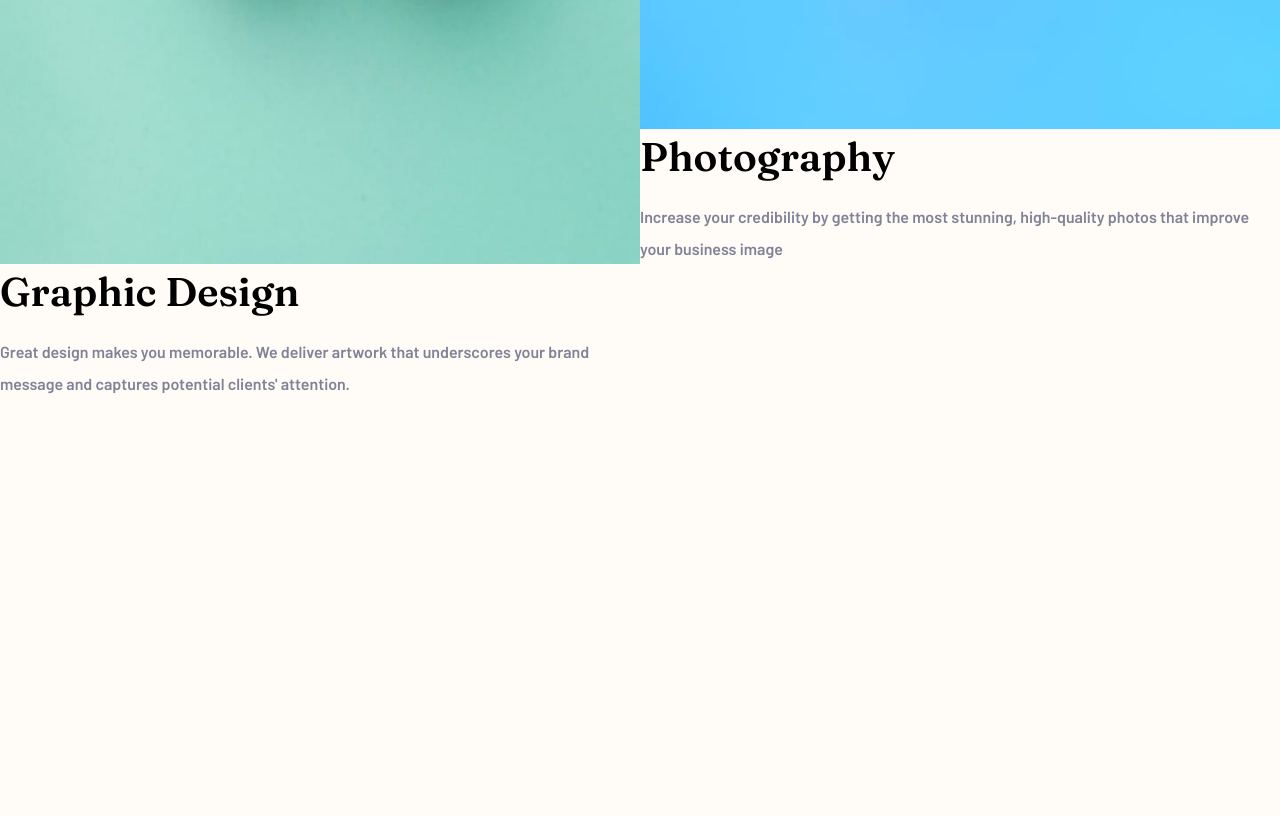
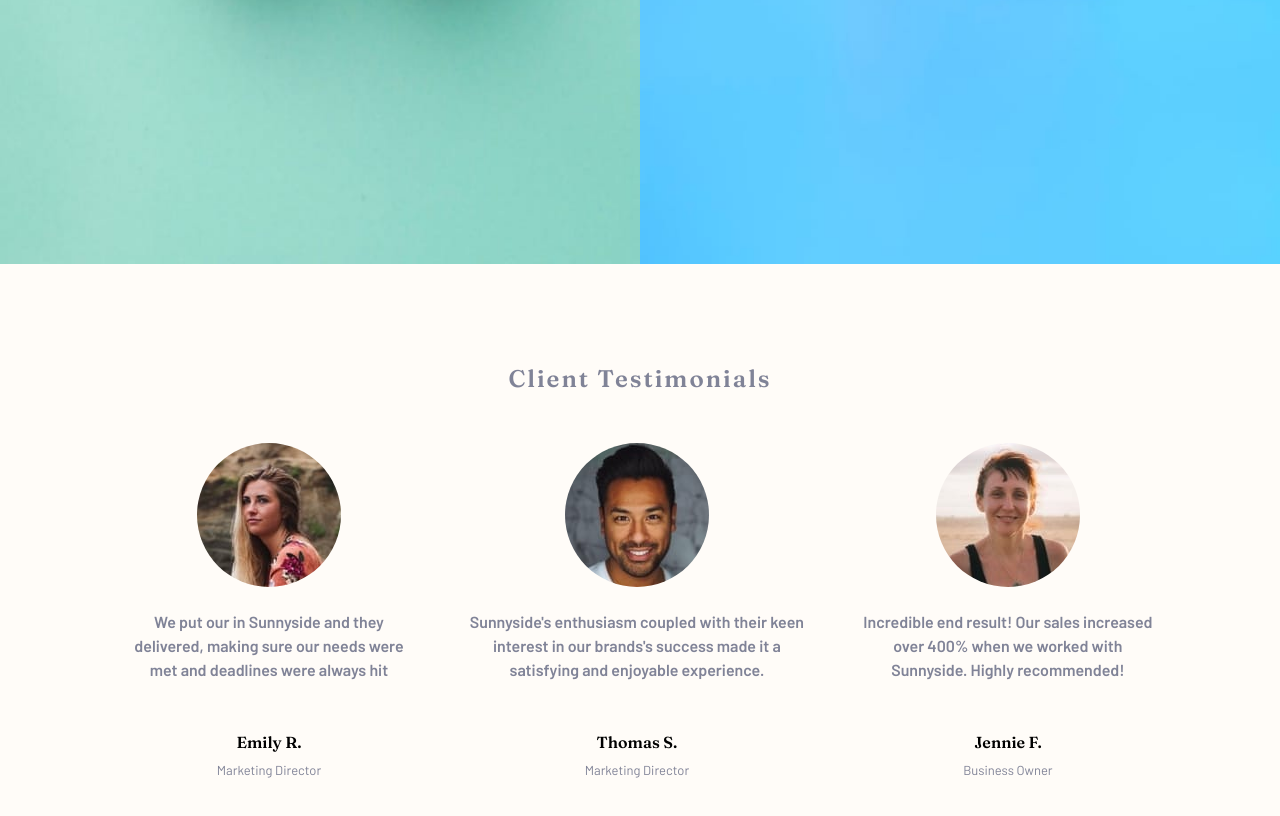
Before and after one commit to JustinJasa/Sunny-Side-Agency, a React (Create React App) app: page / in a window 1280 px wide. Shown: the part 2540-3356 px from the top of the page. Before the commit the page ends 2940 px from the top, so only its background shows below. Built offline with nearby package versions, Linux system fonts and the light colour scheme.

Commit message:
testimonials for desktop

```diff
--- a/src/App.js
+++ b/src/App.js
@@ -1,6 +1,7 @@
 import React from 'react';
 import Hero from './components/hero/Hero';
 import ServicesGrid from './components/servicesgrid/ServicesGrid';
+import Testimonial from './components/testimonials/Testimonial';
 
 import './index.css';
 
@@ -9,6 +10,7 @@ function App() {
 		<div className="App">
 			<Hero />
 			<ServicesGrid />
+			<Testimonial />
 		</div>
 	);
 }
--- a/src/Components/servicesgrid/ServicesGrid.css
+++ b/src/Components/servicesgrid/ServicesGrid.css
@@ -41,12 +41,4 @@
 	width: 100%;
 	height: 100%;
 	object-fit: fill;
-	position: relative;
 }
-
-.service-description {
-	width: 48%;
-	justify-self: center;
-	align-self: center;
-	position: absolute;
-}
--- a/src/Components/servicesgrid/ServicesGrid.js
+++ b/src/Components/servicesgrid/ServicesGrid.js
@@ -41,26 +41,19 @@ function ServicesGrid() {
 			</div>
 			<div className="img-container-words">
 				<img src={GraphicDesign} alt="graphic-design" />
-				<div className="service-description">
-					<h3 className="headings brand">Graphic Design</h3>
-					<p className="description">
-						Great design makes you memorable. We deliver artwork that
-						underscores your brand message and captures potential clients'
-						attention.
-					</p>
-				</div>
+				{/* 				<h3 className="headings brand">Graphic Design</h3>
+				<p className="description">
+					Great design makes you memorable. We deliver artwork that underscores
+					your brand message and captures potential clients' attention.
+				</p> */}
 			</div>
 			<div className="img-container-words">
-				<div>
-					<img src={Photography} alt="photography" />
-					<div className="service-description">
-						<h3 className="headings brand">Photography</h3>
-						<p className="description">
-							Increase your credibility by getting the most stunning,
-							high-quality photos that improve your business image
-						</p>
-					</div>
-				</div>
+				<img src={Photography} alt="photography" />
+				{/* 				<h3 className="headings brand">Photography</h3>
+				<p className="description">
+					Increase your credibility by getting the most stunning, high-quality
+					photos that improve your business image
+				</p> */}
 			</div>
 		</div>
 	);
--- /dev/null
+++ b/src/Components/testimonials/Testimonial.css
@@ -0,0 +1,48 @@
+.testimonial-container {
+	display: flex;
+}
+
+.testimonial {
+	display: flex;
+	flex-direction: column;
+	text-align: center;
+}
+
+.client-title {
+	display: flex;
+	justify-content: center;
+	color: #808397;
+	letter-spacing: 2px;
+	margin-bottom: 50px;
+}
+
+.testimonial-section {
+	margin: 50px;
+	padding: 50px;
+}
+
+.img-text {
+	margin-bottom: 30px;
+}
+
+.test-desc {
+	padding: 20px;
+	line-height: 1.5;
+	font-weight: 600;
+	color: #808397;
+}
+
+.name {
+	font-weight: 800;
+	margin-bottom: 10px;
+}
+
+.position {
+	color: #808397;
+	font-weight: 400;
+	font-size: small;
+}
+
+.profile-img {
+	border-radius: 70%;
+}
--- /dev/null
+++ b/src/Components/testimonials/Testimonial.js
@@ -0,0 +1,58 @@
+import React from 'react';
+import Emily from '../../images/image-emily.jpg';
+import Thomas from '../../images/image-thomas.jpg';
+import Jennie from '../../images/image-jennie.jpg';
+import './Testimonial.css';
+
+function Testimonial() {
+	return (
+		<section className="testimonial-section">
+			<div>
+				<h1 className="headings client-title">Client Testimonials</h1>
+			</div>
+			<div className="testimonial-container">
+				<div className="testimonial">
+					<div className="img-text">
+						<img className="profile-img" src={Emily} alt="Emily" />
+						<p className="test-desc">
+							We put our in Sunnyside and they delivered, making sure our needs
+							were met and deadlines were always hit
+						</p>
+					</div>
+					<div>
+						<h4 className="headings name">Emily R.</h4>
+						<p className="position">Marketing Director</p>
+					</div>
+				</div>
+				<div className="testimonial">
+					<div className="img-text">
+						<img className="profile-img" src={Thomas} alt="Emily" />
+						<p className="test-desc">
+							Sunnyside's enthusiasm coupled with their keen interest in our
+							brands's success made it a satisfying and enjoyable experience.
+						</p>
+					</div>
+					<div>
+						<h4 className="headings name">Thomas S.</h4>
+						<p className="position">Marketing Director</p>
+					</div>
+				</div>
+				<div className="testimonial">
+					<div className="img-text">
+						<img className="profile-img" src={Jennie} alt="Emily" />
+						<p className="test-desc">
+							Incredible end result! Our sales increased over 400% when we
+							worked with Sunnyside. Highly recommended!
+						</p>
+					</div>
+					<div>
+						<h4 className="headings name">Jennie F.</h4>
+						<p className="position">Business Owner</p>
+					</div>
+				</div>
+			</div>
+		</section>
+	);
+}
+
+export default Testimonial;
```
